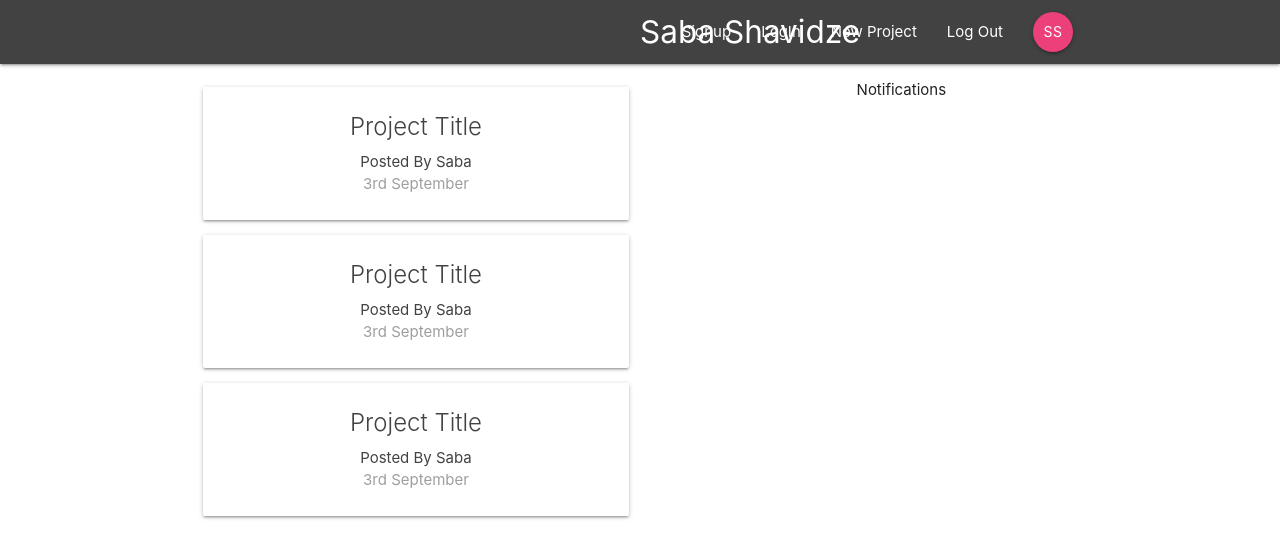
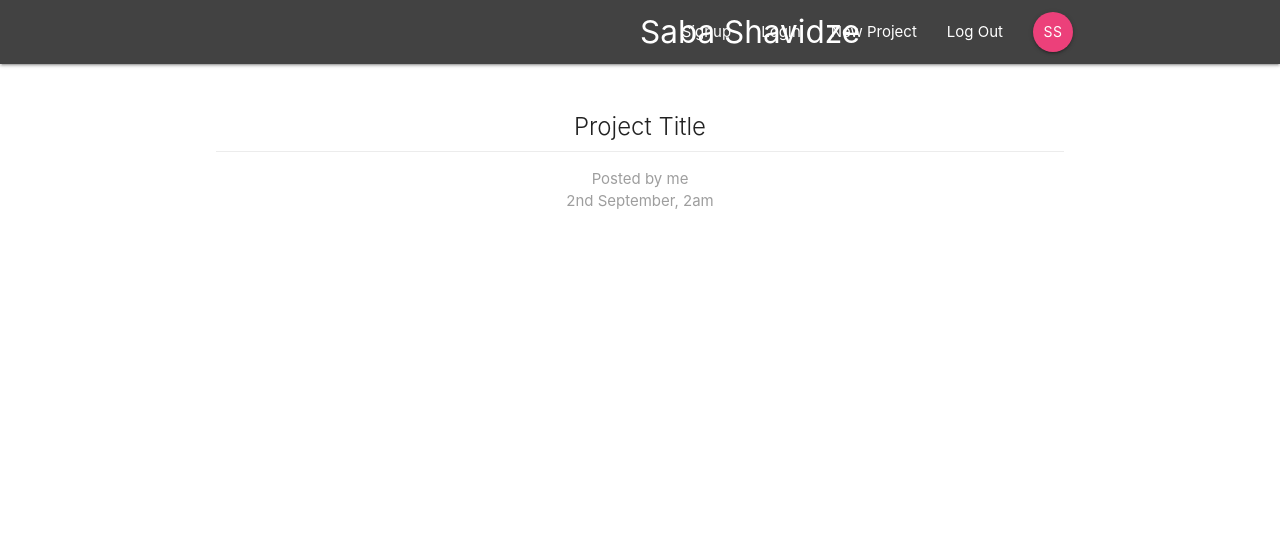
Before and after one commit to shavidze/React-Redux-Firebase_SideProject, a React (Create React App) app: page /project/1 in a window 1280 px wide. Shown: the top 558 px of the page. Built offline with nearby package versions, Linux system fonts and the light colour scheme.

Commit message:
decouple code

```diff
--- a/src/App.js
+++ b/src/App.js
@@ -5,6 +5,7 @@
 import "./App.css";
 import Navbar from "./components/layout/Navbar";
 import Dashboard from "./components/dashboard/Dashboard";
+import { ProjectDetails } from "./components/projects/ProjectDetails";
 
 function App() {
   return (
@@ -12,7 +13,8 @@
       <div className="App">
         <Navbar></Navbar>
         <Switch>
-          <Route path="/" component={Dashboard} />
+          <Route exact path="/" component={Dashboard} />
+          <Route path="/project/:id" component={ProjectDetails} />
         </Switch>
       </div>
     </BrowserRouter>
--- a/src/components/projects/ProjectDetails.js
+++ b/src/components/projects/ProjectDetails.js
@@ -0,0 +1,18 @@
+import React from "react";
+
+export const ProjectDetails = (props) => {
+  console.log("props = ", props.match.params.id);
+  return (
+    <div className="container section project-details">
+      <div className="card z-depth-0">
+        <div className="card-content">
+          <span className="card-title">Project Title</span>
+          <div className="card-action great lighten-4 grey-text">
+            <div>Posted by me</div>
+            <div className="">2nd September, 2am</div>
+          </div>
+        </div>
+      </div>
+    </div>
+  );
+};
--- a/src/components/projects/ProjectList.js
+++ b/src/components/projects/ProjectList.js
@@ -1,31 +1,12 @@
 import React from "react";
+import ProjectSummary from "./ProjectSummary";
 
 export const ProjectList = () => {
   return (
     <div className="project-list section">
-      <div className="card z-depth0 projectsummary">
-        <div className="card-content grey-text text-darken-3">
-          <span className="card-title">Project Title</span>
-          <p>Posted By Saba</p>
-          <p className="grey-text">3rd September</p>
-        </div>
-      </div>
-
-      <div className="card z-depth0 projectsummary">
-        <div className="card-content grey-text text-darken-3">
-          <span className="card-title">Project Title</span>
-          <p>Posted By Saba</p>
-          <p className="grey-text">3rd September</p>
-        </div>
-      </div>
-
-      <div className="card z-depth0 projectsummary">
-        <div className="card-content grey-text text-darken-3">
-          <span className="card-title">Project Title</span>
-          <p>Posted By Saba</p>
-          <p className="grey-text">3rd September</p>
-        </div>
-      </div>
+      <ProjectSummary />
+      <ProjectSummary />
+      <ProjectSummary />
     </div>
   );
 };
--- a/src/components/projects/ProjectSummary.js
+++ b/src/components/projects/ProjectSummary.js
@@ -0,0 +1,15 @@
+import React from "react";
+
+export const ProjectSummary = () => {
+  return (
+    <div className="card z-depth0 projectsummary">
+      <div className="card-content grey-text text-darken-3">
+        <span className="card-title">Project Title</span>
+        <p>Posted By Saba</p>
+        <p className="grey-text">3rd September</p>
+      </div>
+    </div>
+  );
+};
+
+export default ProjectSummary;
```
